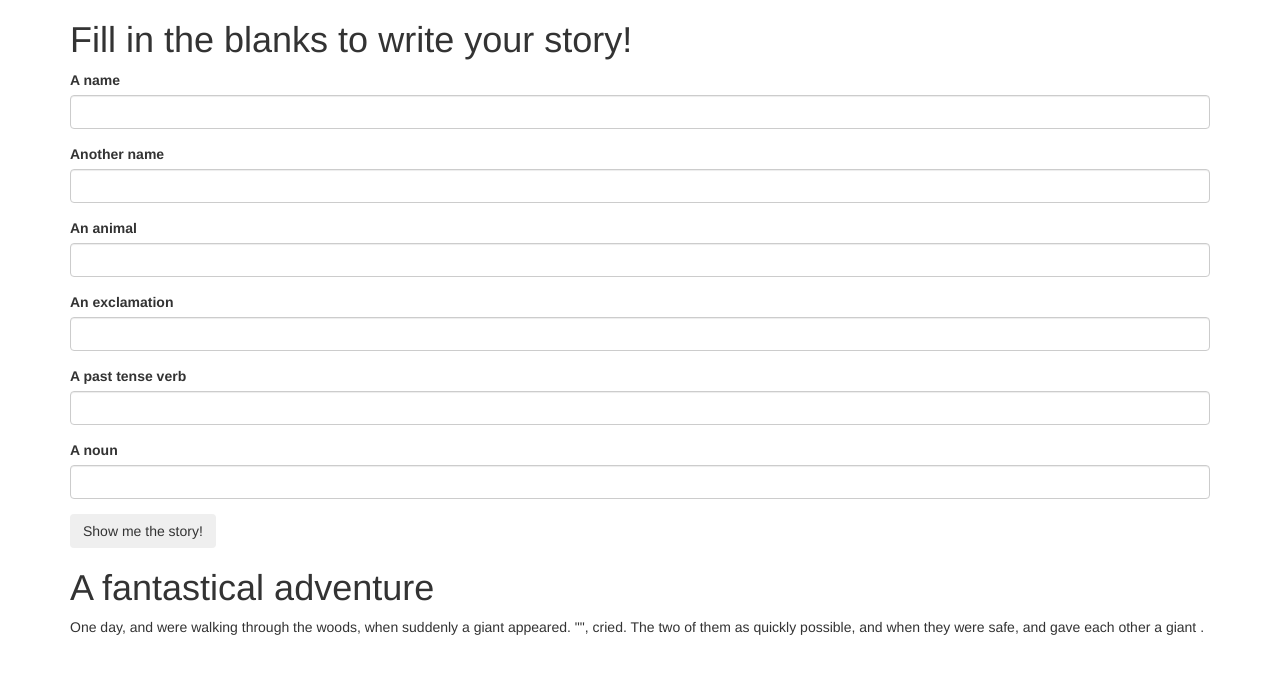
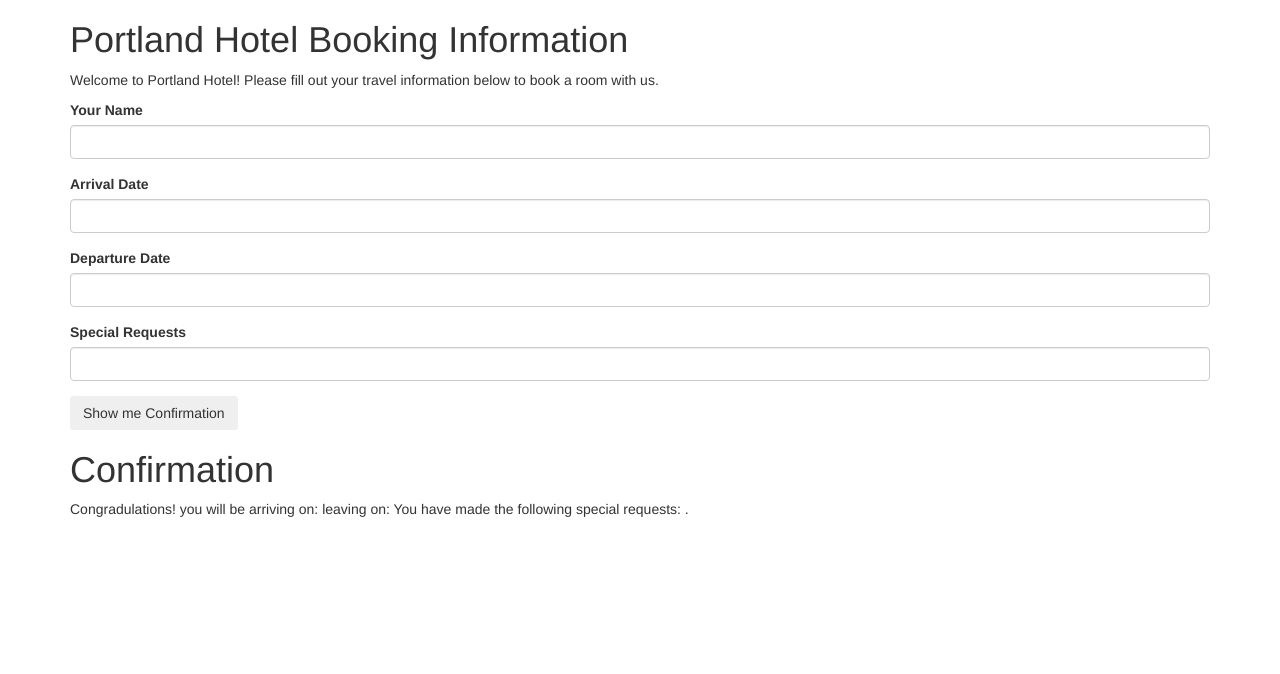
Before and after one commit to kwarrenhall/forms, a plain HTML site: page index.html in a window 1280 px wide. Drawn offline with nearby package versions, Linux system fonts and the light colour scheme.

Commit message:
new form-portland booking info

```diff
--- a/index.html
+++ b/index.html
@@ -6,45 +6,38 @@
     <link href="css/styles.css" rel="stylesheet" type="text/css">
     <script src="js/jquery-1.12.0.js"></script>
     <script src="js/scripts.js"></script>
-    <title>Madlibs</title>
+    <title>Forms</title>
   </head>
   <body>
       <div class="container">
-        <h1>Fill in the blanks to write your story!</h1>
+        <h1>Portland Hotel Booking Information</h1>
+        <p>Welcome to Portland Hotel! Please fill out your travel information below to book a room with us.</p>
         <div id="blanks">
           <form>
             <div class="form-group">
-              <label for="person1">A name</label>
+              <label for="person1">Your Name</label>
               <input id="person1" class="form-control" type="text">
             </div>
             <div class="form-group">
-              <label for="person2">Another name</label>
-              <input id="person2" class="form-control" type="text">
+              <label for="date1">Arrival Date</label>
+              <input id="date1" class="form-control" type="text">
             </div>
             <div class="form-group">
-              <label for="animal">An animal</label>
-              <input id="animal" class="form-control" type="text">
+              <label for="date2">Departure Date</label>
+              <input id="date2" class="form-control" type="text">
             </div>
             <div class="form-group">
-              <label for="exclamation">An exclamation</label>
-              <input id="exclamation" class="form-control" type="text">
-            </div>
-            <div class="form-group">
-              <label for="verb">A past tense verb</label>
-              <input id="verb" class="form-control" type="text">
-            </div>
-            <div class="form-group">
-              <label for="noun">A noun</label>
-              <input id="noun" class="form-control" type="text">
+              <label for="requests">Special Requests</label>
+              <input id="requests" class="form-control" type="text">
             </div>
 
-            <button type="submit" class="btn">Show me the story!</button>
+            <button type="submit" class="btn">Show me Confirmation</button>
           </form>
         </div>
 
         <div id="story">
-          <h1>A fantastical adventure</h1>
-          <p>One day, <span class="person1"></span> and <span class="person2"></span> were walking through the woods, when suddenly a giant <span class="animal"></span> appeared. "<span class="exclamation"></span>", <span class="person1"></span> cried. The two of them <span class="verb"></span> as quickly possible, and when they were safe, <span class="person1"></span> and <span class="person2"></span> gave each other a giant <span class="noun"></span>.</p>
+          <h1>Confirmation</h1>
+          <p>Congradulations! <span class="person1"></span> you will be arriving on:<span class="date1"></span> leaving on: <span class="date2"></span> You have made the following special requests: <span class="requests"></span>.</p>
         </div>
       </div>
     </body>
--- a/js/scripts.js
+++ b/js/scripts.js
@@ -1,18 +1,15 @@
 $(document).ready(function() {
   $("#blanks form").submit(function(event) {
     var person1Input = $("input#person1").val();
-    var person2Input = $("input#person2").val();
-    var animalInput= $("input#animal").val();
-    var exclamationInput = $("input#exclamation").val();
-    var verbInput = $("input#verb").val();
-    var nounInput = $("input#noun").val();
+    var date1Input = $("input#date1").val();
+    var date2Input= $("input#date2").val();
+    var requestsInput = $("input#requests").val();
 
     $(".person1").text(person1Input);
-    $(".person2").text(person2Input);
-    $(".animal").text(animalInput);
-    $(".exclamation").text(exclamationInput);
-    $(".verb").text(verbInput);
-    $(".noun").text(nounInput);
+    $(".date1").text(date1Input);
+    $(".date2").text(date2Input);
+    $(".requests").text(requestsInput);
+
 
     $("#story").show();
 
```
